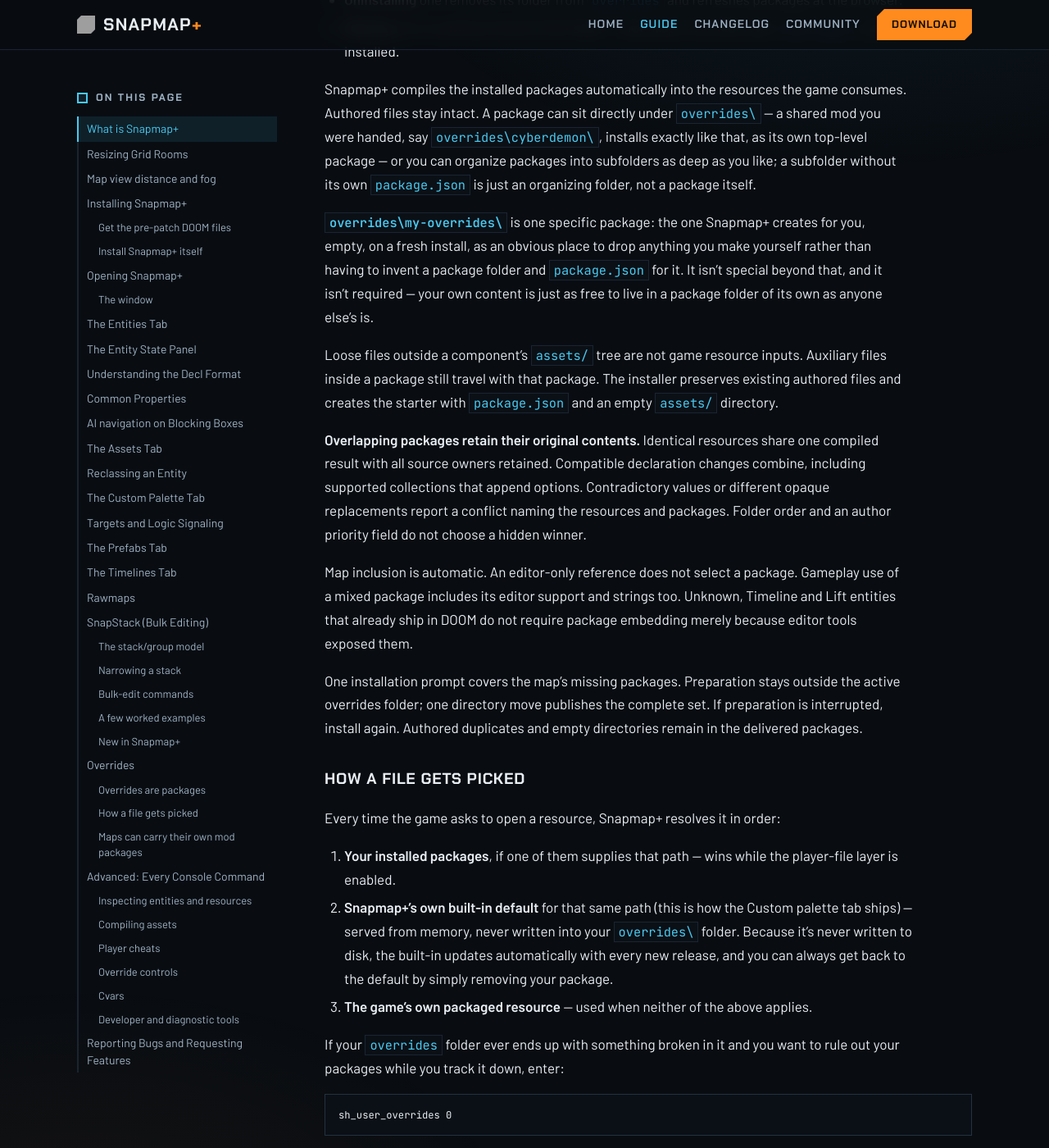
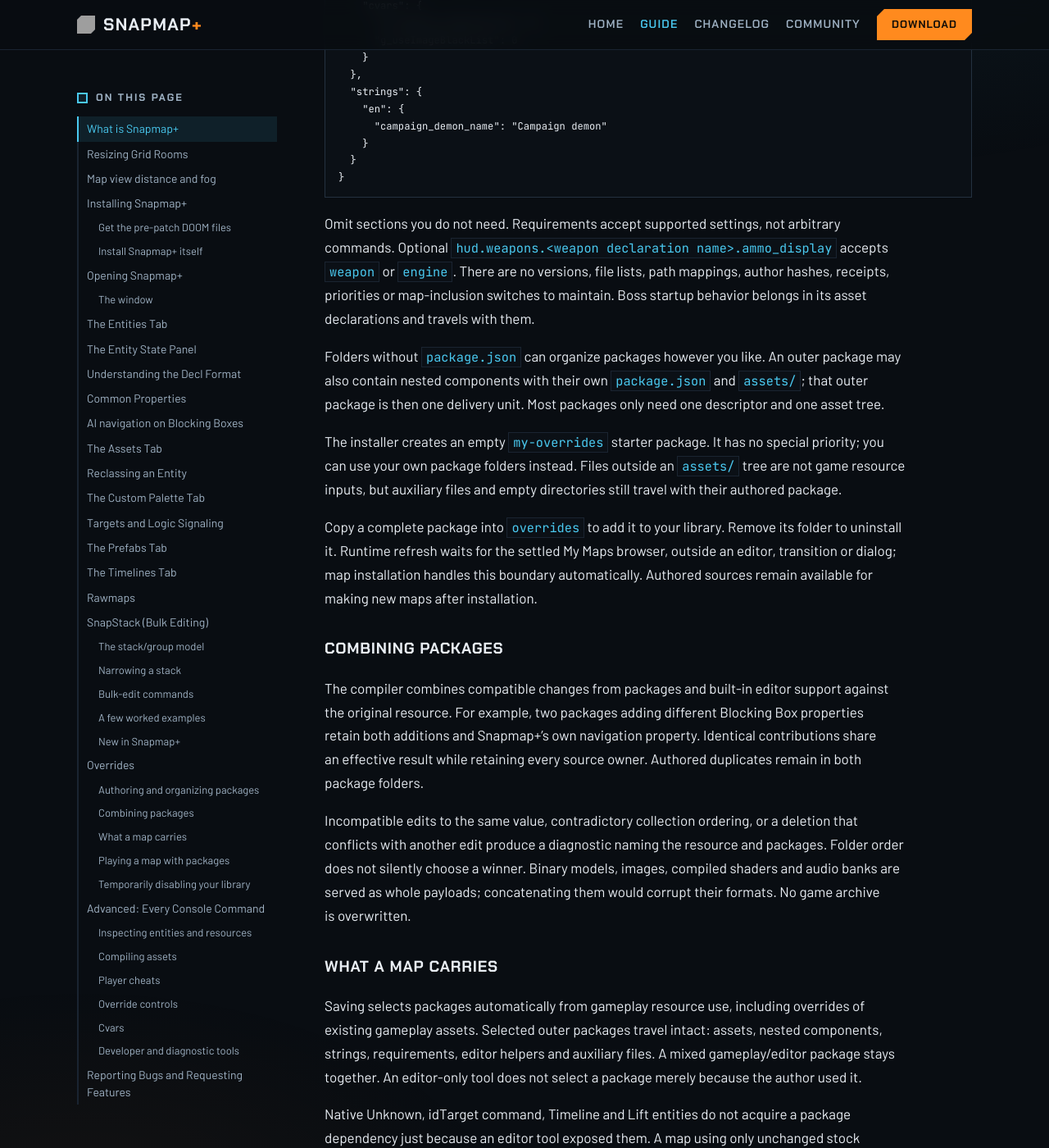
Before and after one commit to doom-snapmap/snapmap-web, a Jekyll site: the page built from site/snapmap-plus-guide.md, in a window 1280 px wide and 1400 px high, scrolled down 31416 px. Shown: the whole window at 82% size. Built offline with Jekyll 4.4.1, drawn with Linux system fonts in a browser that asks for light colours; some of the changed text lies outside the part shown; grey boxes are pictures that could not be loaded.

Commit message:
Consolidate package documentation for authors and contributors
Move package authoring and installation guidance into the website guide, and retain ownership and activation contracts in the contributor architecture guide. Remove redundant feature documents and correct obsolete package paths, limits and installation instructions.

````diff
--- a/site/snapmap-plus-guide.md
+++ b/site/snapmap-plus-guide.md
@@ -835,139 +835,140 @@
 
 ## Overrides
 
-**Overrides** add or replace game resources through packages. Packages can supply editor tools,
-gameplay assets, or both. When a map uses a package's gameplay assets, Snapmap+ embeds the complete
-authored package. Another Snapmap+ client can install the missing packages from an in-game prompt.
+**Overrides** supply editor tools, gameplay resources, or both through packages. Snapmap+ compiles
+those packages for the game without changing their authored files or DOOM's installed archives.
+Maps carry the complete packages whose gameplay resources they use. Other Snapmap+ players can
+install missing content through an in-game prompt.
 
-The [Custom palette tab](#the-custom-palette-tab) — the Unknown, Timeline, and Lift entities available
-straight from DOOM's own Create menu — is itself built on this system: it's an override that ships with
-Snapmap+ by default.
+### Authoring and organizing packages
 
-### Overrides are packages
-
-An override is organized as a **package**: a folder under `%LOCALAPPDATA%\snapmap-plus\overrides\`
-with one descriptor and an engine-shaped asset tree:
+An override package is a folder beneath `%LOCALAPPDATA%\snapmap-plus\overrides\` with one
+`package.json` and resources at their exact extracted engine paths inside `assets/`:
 
 ```text
-my-package/
-  package.json
-  assets/
-    generated/decls/...
-    generated/images/...
-    generated/renderprogs/...
-    generated/spirv/...
-    cooked/...
-    sound/...
+overrides/
+  campaign-demons/
+    package.json
+    assets/
+      generated/
+        decls/
+          entitydef/...
+          material/...
+          md6def/...
+          sound/...
+        basemodel/...
+        skeleton/...
+        image/...
+        renderprogs/...
+        spirv/...
+      cooked/
+        model/...
+        anim/...
+      md6/...
 ```
 
-Preserve each resource's extracted game path beneath `assets/`, including model and animation files.
-The paths above are examples, not a list of required directories. The descriptor starts with:
+These are examples, not required directories. Preserve actual paths, extensions and renderer
+permutations from your extractor. A `.bmodel`, MD6 mesh and MD6 declaration answer different
+engine requests; moving them all into a new `models/` folder would break those requests.
+
+Only `id` and `name` are required in `package.json`. Requirements and strings go in the same file:
 
 ```json
 {
-  "id": "example.my-package",
-  "name": "My package"
+  "id": "campaign-demons",
+  "name": "Campaign demons",
+  "requirements": {
+    "cvars": {
+      "g_useResourceBlackList": 0,
+      "g_useImageBlackList": 0
+    }
+  },
+  "strings": {
+    "en": {
+      "campaign_demon_name": "Campaign demon"
+    }
+  }
 }
 ```
 
-Optional requirements, localized strings and supported HUD rules live in `package.json`. Authors
-do not maintain path mappings, manifests, content hashes, installation receipts or version fields.
-The package folder is the delivery unit:
+Omit sections you do not need. Requirements accept supported settings, not arbitrary commands.
+Optional `hud.weapons.<weapon declaration name>.ammo_display` accepts `weapon` or `engine`.
+There are no versions, file lists, path mappings, author hashes, receipts, priorities or map-inclusion
+switches to maintain. Boss startup behavior belongs in its asset declarations and travels with them.
 
-- **Installing** one is copying its folder in.
-- **Uninstalling** one removes its folder from `overrides` and refreshes packages at the browser.
-- **Sharing** one is sending someone that folder — they drop it into their own `overrides\` and it's
-  installed.
+Folders without `package.json` can organize packages however you like. An outer package may also
+contain nested components with their own `package.json` and `assets/`; that outer package is then
+one delivery unit. Most packages only need one descriptor and one asset tree.
 
-Snapmap+ compiles the installed packages automatically into the resources the game consumes.
-Authored files stay intact. A package can sit directly under `overrides\` — a shared mod you were handed, say
-`overrides\cyberdemon\`, installs exactly like that, as its own top-level package — or you can organize
-packages into subfolders as deep as you like; a subfolder without its own `package.json` is just an
-organizing folder, not a package itself.
+The installer creates an empty `my-overrides` starter package. It has no special priority; you can
+use your own package folders instead. Files outside an `assets/` tree are not game resource inputs,
+but auxiliary files and empty directories still travel with their authored package.
 
-**`overrides\my-overrides\`** is one specific package: the one Snapmap+ creates for you, empty, on a
-fresh install, as an obvious place to drop anything you make yourself rather than having to invent a
-package folder and `package.json` for it. It isn't special beyond that, and it isn't required — your own
-content is just as free to live in a package folder of its own as anyone else's is.
+Copy a complete package into `overrides` to add it to your library. Remove its folder to uninstall
+it. Runtime refresh waits for the settled My Maps browser, outside an editor, transition or dialog;
+map installation handles this boundary automatically. Authored sources remain available for making
+new maps after installation.
 
-Loose files outside a component's `assets/` tree are not game resource inputs. Auxiliary files inside
-a package still travel with that package. The installer preserves existing authored files and creates
-the starter with `package.json` and an empty `assets/` directory.
+### Combining packages
 
-**Overlapping packages retain their original contents.** Identical resources share one compiled
-result with all source owners retained. Compatible declaration changes combine, including supported
-collections that append options. Contradictory values or different opaque replacements report a
-conflict naming the resources and packages. Folder order and an author priority field do not choose
-a hidden winner.
+The compiler combines compatible changes from packages and built-in editor support against the
+original resource. For example, two packages adding different Blocking Box properties retain both
+additions and Snapmap+'s own navigation property. Identical contributions share an effective result
+while retaining every source owner. Authored duplicates remain in both package folders.
 
-Map inclusion is automatic. An editor-only reference does not select a package. Gameplay use of a
-mixed package includes its editor support and strings too. Unknown, Timeline and Lift entities that
-already ship in DOOM do not require package embedding merely because editor tools exposed them.
+Incompatible edits to the same value, contradictory collection ordering, or a deletion that conflicts
+with another edit produce a diagnostic naming the resource and packages. Folder order does not
+silently choose a winner. Binary models, images, compiled shaders and audio banks are served as
+whole payloads; concatenating them would corrupt their formats. No game archive is overwritten.
 
-One installation prompt covers the map's missing packages. Preparation stays outside the active
-overrides folder; one directory move publishes the complete set. If preparation is interrupted,
-install again. Authored duplicates and empty directories remain in the delivered packages.
+### What a map carries
 
-### How a file gets picked
+Saving selects packages automatically from gameplay resource use, including overrides of existing
+gameplay assets. Selected outer packages travel intact: assets, nested components, strings,
+requirements, editor helpers and auxiliary files. A mixed gameplay/editor package stays together.
+An editor-only tool does not select a package merely because the author used it.
 
-Every time the game asks to open a resource, Snapmap+ resolves it in order:
+Native Unknown, idTarget command, Timeline and Lift entities do not acquire a package dependency
+just because an editor tool exposed them. A map using only unchanged stock SnapMap resources has
+no package payload and remains vanilla compatible. Actual mod content requires Snapmap+ on the
+receiving client.
 
-1. **Your installed packages**, if one of them supplies that path — wins while the player-file layer is enabled.
-2. **Snapmap+'s own built-in default** for that same path (this is how the Custom palette tab ships) —
-   served from memory, never written into your `overrides\` folder. Because it's never written to disk,
-   the built-in updates automatically with every new release, and you can always get back to the default
-   by simply removing your package.
-3. **The game's own packaged resource** — used when neither of the above applies.
+Grouping folders and nested components work with map delivery. There is no fixed package-count
+quota or the former small total-payload cap; available memory, storage and native format bounds
+still apply.
 
-If your `overrides` folder ever ends up with something broken in it and you want to rule out your packages
-while you track it down, enter:
+### Playing a map with packages
 
-```
-sh_user_overrides 0
-```
+Snapmap+ checks whether the client already has the map's required resources. Package names, IDs,
+grouping and different local values do not by themselves require installation.
 
-If Snapmap+ confirms the save, this skips only step 1 after you restart DOOM. The built-in defaults and
-DOOM's packaged resources (steps 2 and 3) remain available. If the save fails, the console says so, this
-launch stays unchanged, and no next-launch change is guaranteed. Restore your packages for the next launch with:
+| What you have | What happens |
+|---|---|
+| All required resources | The map loads without an installation prompt. |
+| Cyberdemon; the map carries another Cyberdemon grouping | No prompt when its required paths are already available. |
+| Cyberdemon; the map also needs missing Hell Guard assets from Boss Demons | One prompt installs the **whole Boss Demons package**, including its duplicate Cyberdemon files. |
+| The same package ID, but a required file is missing | The complete incoming variant installs beside your existing authored folder. |
+| Different local values, such as 12,000 health instead of the map's 10 | No prompt for that difference. The map uses its authored 10; your local source remains 12,000. |
+| A missing required resource with no supplier | Loading reports the missing resource rather than silently substituting a default. |
 
-```
-sh_user_overrides 1
-```
+Map-authored resources and policy govern both Play and Edit for that map. Leaving it restores your
+local library view. This applies across resource types, not only to demon health. Saving an incoming
+map retains its authored bundles even when no installation was needed; local files do not replace
+its author’s work. Installed packages can also be used in new maps and carried to the next player.
 
-Run `sh_user_overrides` with no argument to see this launch's state and either the saved next-launch state or
-a volatile value that is not confirmed saved. Snapmap+ also writes a list of every active override it found to
-the log each time it starts, so you can always check what's currently shadowing what.
+Accept the in-game prompt and Snapmap+ prepares complete packages, activates them and continues
+the requested load automatically. **Installing or serving packages does not restart or reset DOOM.**
+Declining cancels that pending mod-dependent load without installing anything; retrying can ask
+again. Interruption or activation failure cancels the entire new install group. Retry from the
+beginning; no partial package installation is kept for resuming.
 
-### Maps can carry their own mod packages
+### Temporarily disabling your library
 
-Saving a map automatically checks which of your installed packages it actually uses, and embeds those
-packages **inside the map file itself** — no extra step, nothing to remember to attach. A map can carry up
-to 16 packages this way.
-
-**A package you want to travel with a map has to sit directly under `overrides\`**, with a folder name
-made of lowercase letters, digits, `-` or `_`. The grouping subfolders described above are fine for
-organising your own installs, but a package nested inside one (`overrides\demons\cyberdemon\`) cannot be
-named in a map file, so it is skipped when the map is saved — the map then arrives at another player
-missing the package it needed. Keep anything you intend to share one level deep.
-
-When someone opens a map that needs a package they don't have installed, Snapmap+ asks once:
-
-> This map brings its own mod package: **cyberdemon** (12 files, 340 KB). It has to be installed before
-> the map can load. Install it now?
-
-Click **Yes** and Snapmap+ installs everything the map brought. **No DOOM restart is needed**, but the
-load that raised the prompt is always refused — open the map again and it plays. If you are quick enough
-that the newly installed content is still registering, that retry is refused too, with a message saying
-so; wait a moment and open it once more. A map that needs several packages lists them all in one prompt
-instead of asking once per package.
-
-Click **No** and nothing is installed. Snapmap+ won't ask about that package again for the rest of the
-session, however many times you reopen the map — restart DOOM if you want to be asked again.
-
-**Only players who also have Snapmap+ installed can play a map's mods.** Unlike the entity edits covered
-elsewhere in this guide, a mod package is content Snapmap+ itself resolves — there's no install prompt and
-no way to fetch or apply the package without it. A vanilla player, including anyone on console, cannot
-play a map's mods at all.
+For troubleshooting, `sh_user_overrides 0` saves a next-launch preference to disable user packages.
+`sh_user_overrides 1` restores that preference. This diagnostic switch requires a restart; normal
+map-package installation does not. Built-in editor defaults and DOOM resources remain available.
+Run `sh_user_overrides` without an argument to inspect the current and saved state. A failed save
+does not guarantee a next-launch change. The startup log lists active overrides.
 
 ---
 
````
